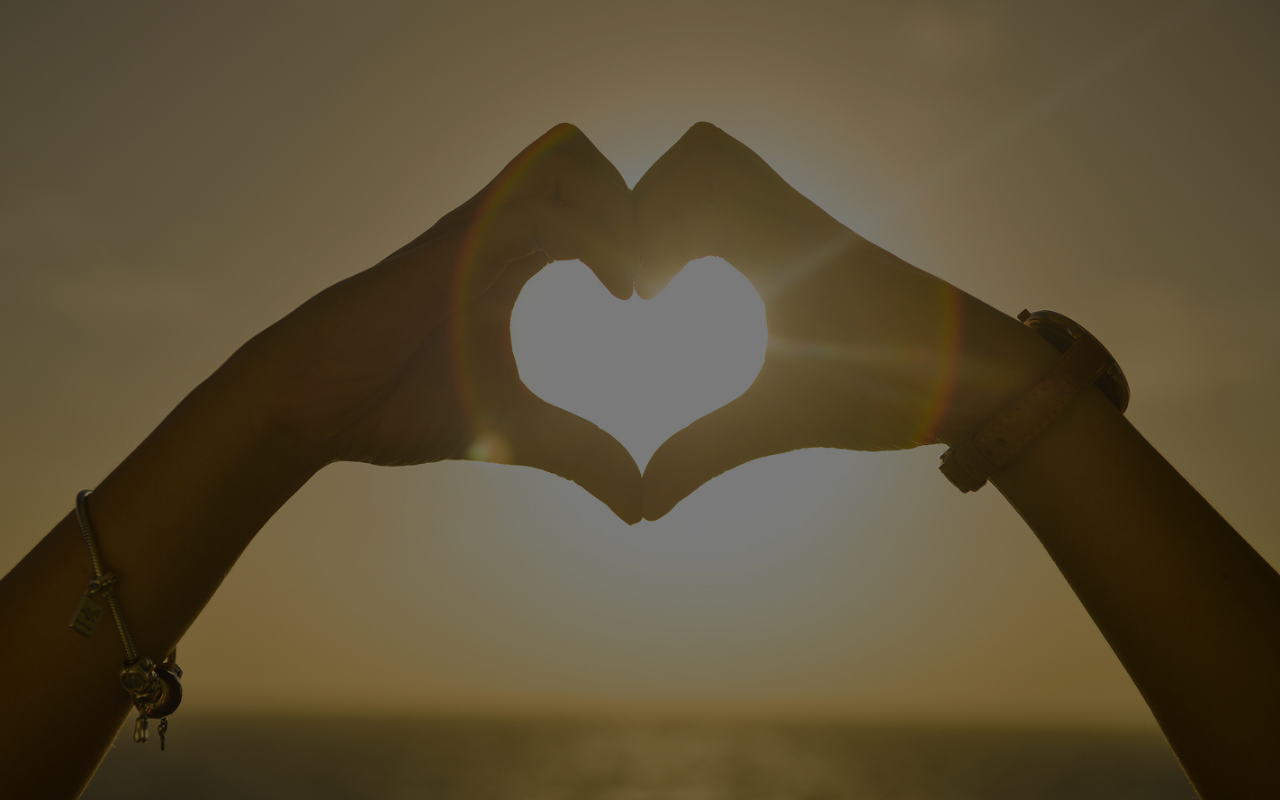
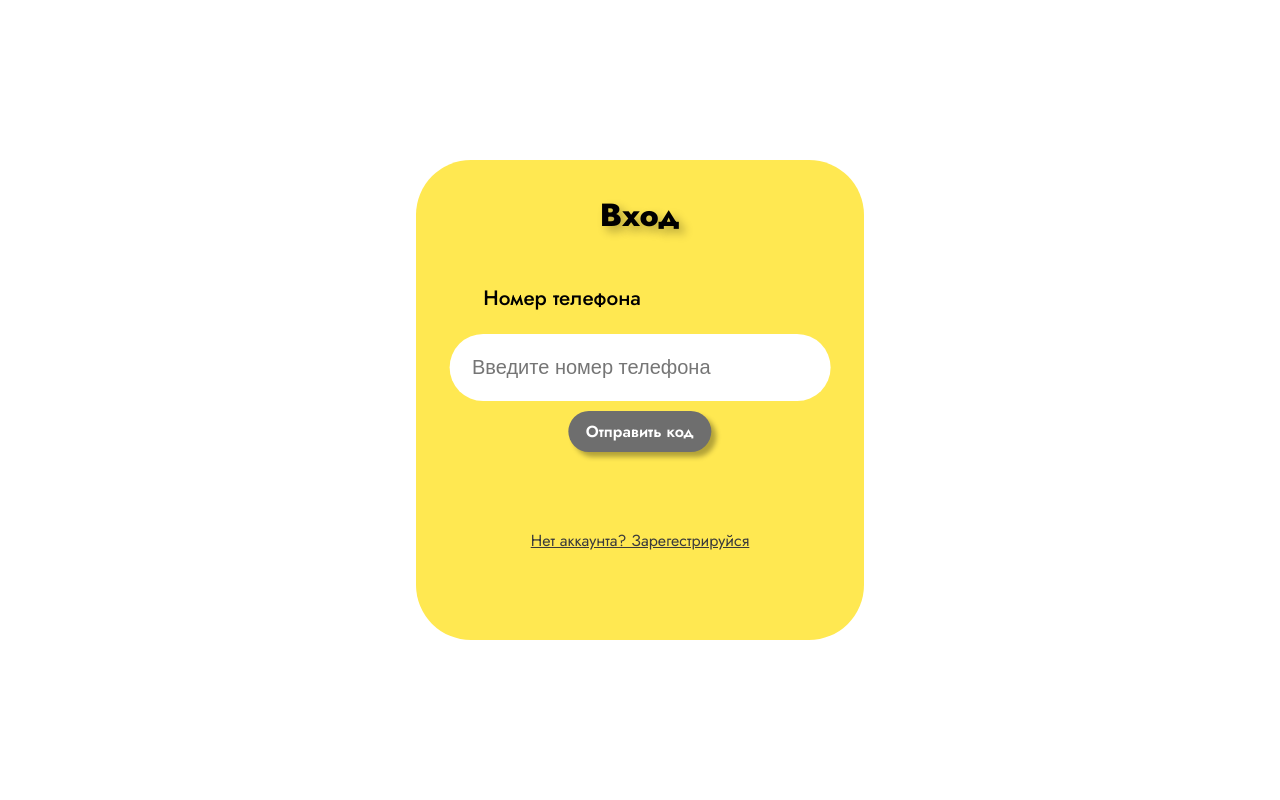
Before and after one commit to yalama34/social-care-platform, a React (Create React App) app in the folder frontend/: page /auth/login in a window 1280 px wide. Before the commit this address had no page. Built offline with nearby package versions, Linux system fonts and the light colour scheme.

Commit message:
Add AuthPage and MainPage React-components

```diff
--- a/frontend/src/App.js
+++ b/frontend/src/App.js
@@ -5,14 +5,11 @@ import { BrowserRouter as Router, Routes, Route } from 'react-router-dom';
 function App(){
   return(
     <Router>
-      <div className="App">
         <Routes>
           <Route path="/" element={<MainPage />}></Route>
+          <Route path="/auth/login" element={<AuthPage />}></Route>
+          <Route path="/auth/start-register" element={<AuthPage />}></Route>
         </Routes>
-        <Routes>
-          <Route path="/auth/register" element={<AuthPage />}></Route>
-        </Routes>
-      </div>
     </Router>
   );
 }
--- a/frontend/src/components/AuthPage.js
+++ b/frontend/src/components/AuthPage.js
@@ -3,6 +3,21 @@ import { Link } from 'react-router-dom';
 import '../styles/auth_page.css'
 
 function AuthApp(){
+    let cur_adress = window.location.pathname;
+    let login_p = "";
+    let link_to = "";
+    let link_text = "";
+    if (cur_adress === "/auth/login"){
+        login_p = "Вход";
+        link_to = "/auth/start-register";
+        link_text = "Нет аккаунта? Зарегестрируйся";
+    } else{
+        login_p = "Регистрация";
+        link_to = "/auth/login";
+        link_text = "Есть аккаунт? Войти";
+    }
+
+
     return(
         <div style={{
                     backgroundImage: "none",
@@ -16,9 +31,18 @@ function AuthApp(){
                 }}>
             <>
                 <div className="auth_block">
-                    <p className="login_p">Вход</p>
+                    <p className="login_p">{login_p}</p>
                     <p className="phone_p">Номер телефона</p>
-                    <input type="text" className="input_phone"></input>
+                    <div className="container_phone">
+                        <input type="text" className="input_phone" placeholder="Введите номер телефона"></input>
+                        <Link to="/auth//verify-phone" className="button_code">
+                            Отправить код
+                        </Link>
+
+                        <Link to={link_to} className="link_1">
+                            {link_text}
+                        </Link>
+                    </div>
                 </div>
             </>
         </div>
--- a/frontend/src/components/MainPage.js
+++ b/frontend/src/components/MainPage.js
@@ -1,7 +1,6 @@
 import React from "react";
 import { Link } from "react-router-dom";
 import "../styles/main_page.css";
-import backgroundImage from "../assets/background_main.jpg"
 
 function MainPage(){
     return(
@@ -22,7 +21,7 @@ function MainPage(){
                         поговорить
                     </p>
                     <div className="container_button">
-                        <Link to="/auth/register" className="button_1">
+                        <Link to="/auth/login" className="button_1">
                             Я нуждаюсь в помощи
                         </Link>
                         <Link to="/register/volunteer" className="button_2">
--- a/frontend/src/index.js
+++ b/frontend/src/index.js
@@ -1,6 +1,6 @@
 import React from "react";
 import App from "./App";
-import { createRoot } from "react-dom/client"
+import { createRoot } from "react-dom/client";
 
 const root = createRoot(document.getElementById("root"));
 
--- a/frontend/src/styles/auth_page.css
+++ b/frontend/src/styles/auth_page.css
@@ -1,36 +1,70 @@
-
+@import url('https://fonts.googleapis.com/css2?family=Jost:ital,wght@0,100..900;1,100..900&display=swap');
 
 .auth_block{
     background-color: #FFE851;
-    width: 40%;
-    height: 35%;
+    width: 35%;
+    height: 60%;
     border-radius: 55px;
     position: absolute;
     text-align: center;
     top: 50%;
     left: 50%;
     transform: translate(-50%, -50%);
-    font-family: 'Jost',sans-serif;
 
 }
 .login_p{
-    font-family: 'Jost',sans-serif;
+    font-family: 'Jost';
     font-size: 200%;
-    font-weight: 900;
+    font-weight: 800;
+    text-shadow: 5px 5px 10px rgba(0, 0, 0, 0.3);
 }
 .phone_p{
 
-    text-align: center;
     text-align: left;
-    margin-left: 32%;
-    font-size: 120%;
+    margin-left: 15%;
+    margin-top: 10%;
+    font-size: 130%;
     font-weight: 500;
-    font-family: 'Jost',sans-serif;
+    font-family: 'Jost';
 }
 .input_phone{
     border-radius: 55px;
     border: none;
-    width: 40%;
-    height:20%;
+    width: 75%;
     font-size: 20px;
+    padding: 5%;
+    margin-left: 50%;
+    transform: translate(-50%, 0%);
+
 }
+
+.container_phone {
+    display: flex;
+    flex-direction: column;
+    gap: 10px;
+}
+.button_code {
+    display: inline-block;
+    padding: 2% 1%;
+    width: 30%;
+    background-color: #6E6E6E;
+    color: white;
+    font-size: 100%;
+    font-weight: 600;
+    font-family: 'Jost';
+    box-shadow: 5px 5px 5px rgba(0, 0, 0, 0.3);
+    text-decoration: none;
+    border-radius: 55px;
+    border: none;
+    cursor: pointer;
+    text-align: center;
+    margin-left: 50%;
+    transform: translate(-50%, 0%);
+}
+
+.link_1 {
+    margin-top: 15%;
+    font-weight: 400;
+    font-family: 'Jost';
+    color: #3B3B3B;
+}
```
Also changed, not shown: 1 other file (tests, documents, lock files or other folders).
